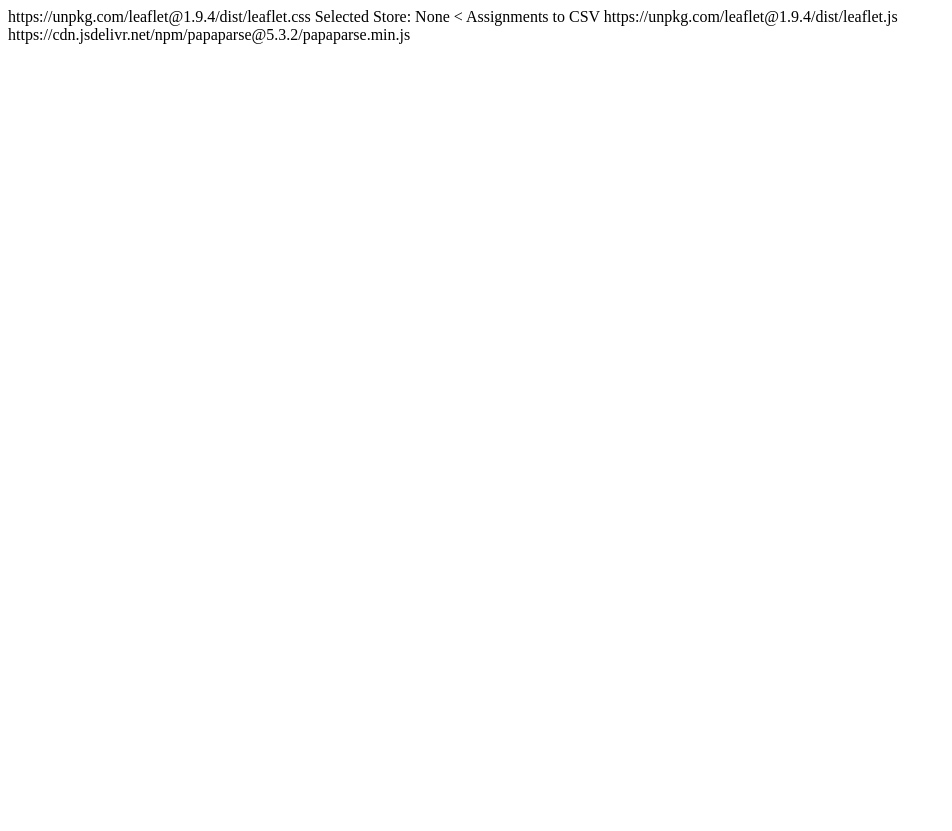
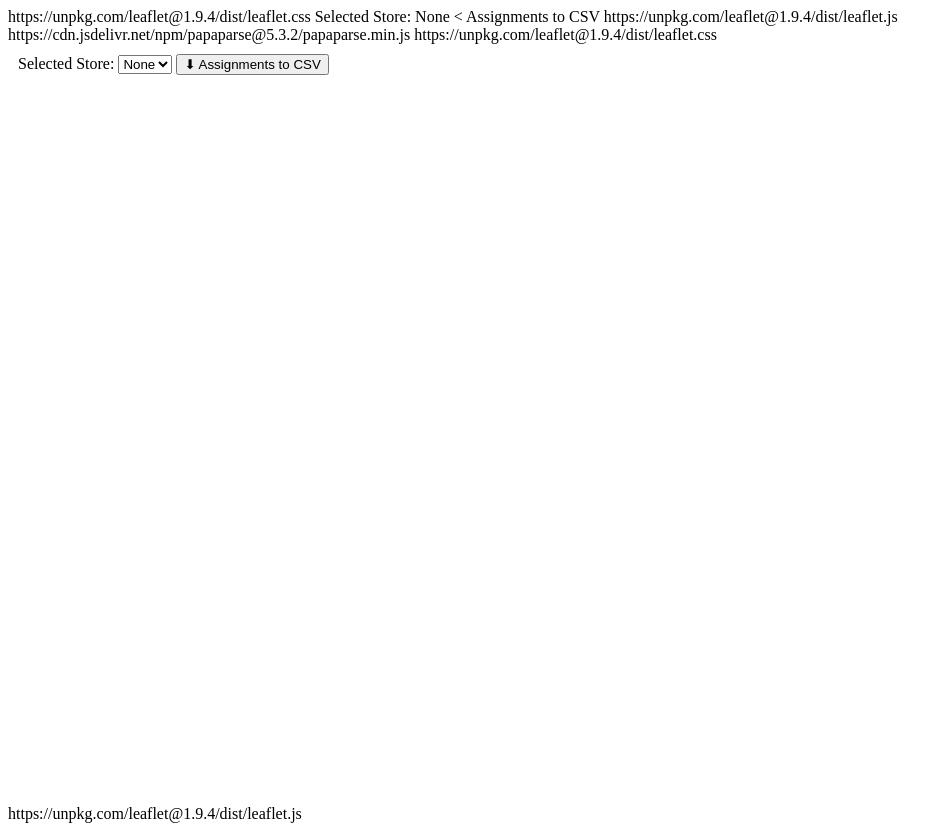
Before and after one commit to tt-tt-tt-sys/map_copilot, a plain HTML site: page index.html in a window 1280 px wide. Shown: the whole page, without its empty margins (0-952 px from the left). Before the commit the page ends 800 px from the top, so only its background shows below. Drawn offline with Linux system fonts and the light colour scheme.

Commit message:
Update index.html

```diff
--- a/index.html
+++ b/index.html
@@ -2,3 +2,28 @@ https://unpkg.com/leaflet@1.9.4/dist/leaflet.css
 Selected Store: None
 < Assignments to CSV
 https://unpkg.com/leaflet@1.9.4/dist/leaflet.js https://cdn.jsdelivr.net/npm/papaparse@5.3.2/papaparse.min.js
+  <!DOCTYPE html>
+<html>
+<head>
+  <title>Store Territory Map</title>
+  https://unpkg.com/leaflet@1.9.4/dist/leaflet.css
+  <style>
+    #map { height: 90vh; width: 100%; }
+    #controls { padding: 10px; }
+  </style>
+</head>
+<body>
+  <div id="controls">
+    <label for="storeSelect">Selected Store:</label>
+    <select id="storeSelect">
+      <option value="">None</option>
+    </select>
+    <button onclick="exportCSV()">⬇ Assignments to CSV</button>
+  </div>
+  <div id="map"></div>
+
+  https://unpkg.com/leaflet@1.9.4/dist/leaflet.js
+  <script src="https://cdn.jsdelivr.net/npm/papaparse@5e.min.js
+  <script src="main.js"></script>
+</body>
+</html>
```
